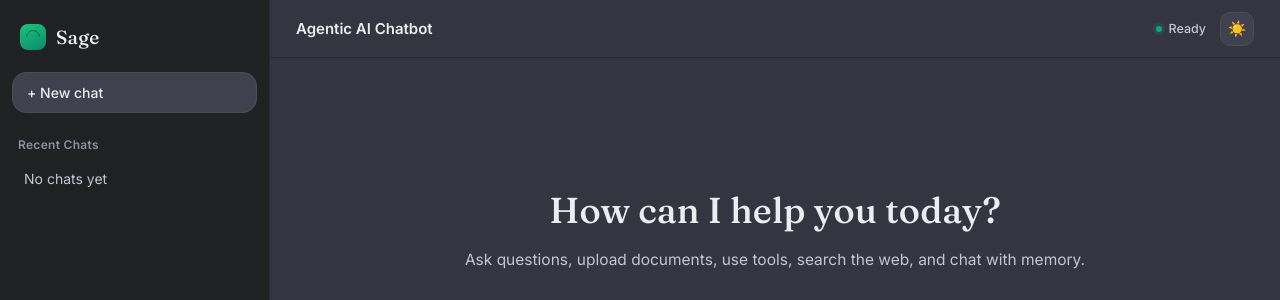
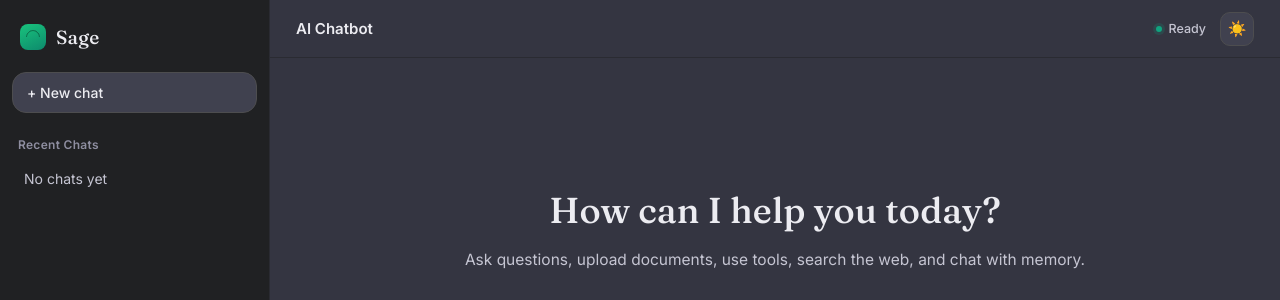
Before and after one commit to shubh573/Sage-Agentic-AI-Chatbot, a FastAPI app: page / in a window 1280 px wide. Shown: the top 300 px of the page. Run offline with FastAPI, Linux system fonts and the light colour scheme; data that the repository does not hold is empty.

Commit message:
Update index.html

```diff
--- a/templates/index.html
+++ b/templates/index.html
@@ -701,7 +701,7 @@
 
 <main class="main">
     <div class="topbar">
-        <div>Agentic AI Chatbot</div>
+        <div>AI Chatbot</div>
         <div class="topbar-right">
             <div class="status" id="status">Ready</div>
             <button class="theme-toggle" id="themeToggle" onclick="toggleTheme()" title="Toggle theme">🌙</button>
```
